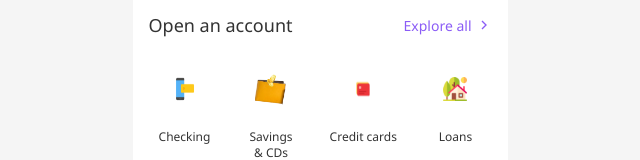
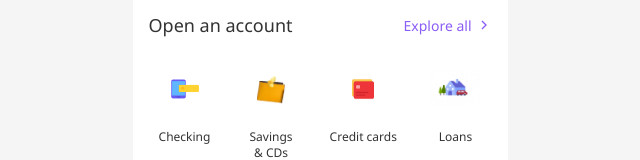
Before and after one commit to Alex-Mucheke/wells-fargo-updt, a plain HTML site: page index.html in a window 1280 px wide. Shown: the part 456-616 px from the top of the page, without its empty margins (320-960 px from the left). Drawn offline with Linux system fonts and the light colour scheme.

Commit message:
Update TODO and index.html, replace icons

```diff
--- a/index.html
+++ b/index.html
@@ -530,25 +530,25 @@
             <div class="options-grid">
                 <div class="option-item">
                     <div class="option-icon purple">
-                        <img src="checking (2).png" alt="Checking icon" style="width: 32px; height: 32px;">
+                        <img src="checking.png" alt="Checking icon" style="width: 40px; height: 32px;">
                     </div>
                     <span class="option-label">Checking</span>
                 </div>
                 <div class="option-item">
                     <div class="option-icon orange">
-                        <img src="savings&cds.png" alt="Savings & CDs icon" style="width: 32px; height: 32px;">
+                        <img src="savings&cds.png" alt="Savings & CDs icon" style="width: 29px; height: 29px;">
                     </div>
                     <span class="option-label">Savings<br>& CDs</span>
                 </div>
                 <div class="option-item">
                     <div class="option-icon red">
-                        <img src="credit-card (2).png" alt="Credit card icon" style="width: 24px; height: 24px;">
+                        <img src="credit-card (2).png" alt="Credit card icon" style="width: 40px; height: 34px;">
                     </div>
                     <span class="option-label">Credit cards</span>
                 </div>
                 <div class="option-item">
                     <div class="option-icon blue">
-                        <img src="house.png" alt="Loans icon" style="width: 24px; height: 24px;">
+                        <img src="loans.png" alt="Loans icon" style="width: 60px; height: 38px;">
                     </div>
                     <span class="option-label">Loans</span>
                 </div>
```
Also changed, not shown: checking (2).png (deleted), checking.png (added), house.png (deleted), loans.png (added), 1 other file.
